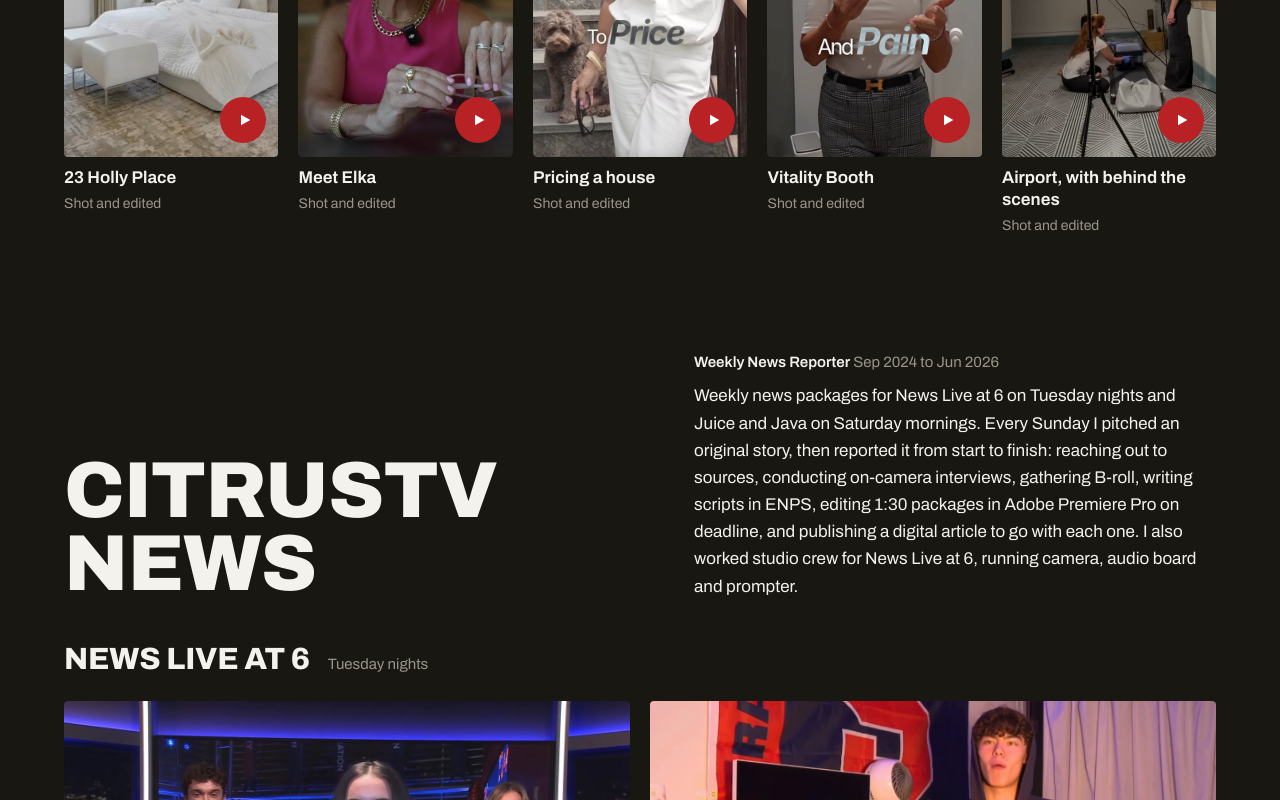
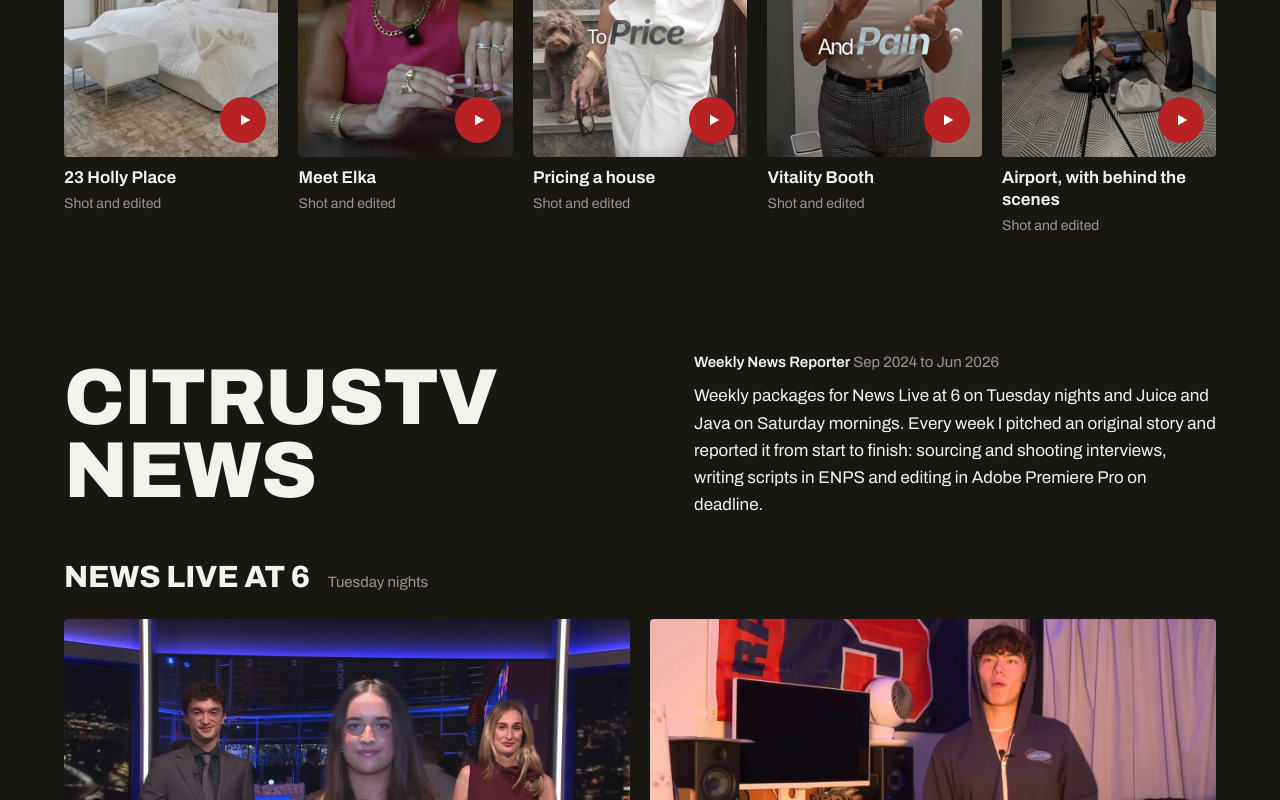
Before and after one commit to zarasuvanto/zarasuvanto.github.io, a plain HTML site: page index.html in a window 1280 px wide. Shown: the part 2383-3183 px from the top of the page. Drawn offline with Linux system fonts and the light colour scheme.

Commit message:
CitrusTV: shorter description, aligned with chapter titles
Co-Authored-By: Claude Opus 5.5 <noreply@anthropic.com>
Claude-Session: https://claude.ai/code/session_013btqU6dvFH5skpZ7Qx4Vc4

```diff
--- a/index.html
+++ b/index.html
@@ -93,7 +93,7 @@ button{font:inherit;color:inherit;background:none;border:0;cursor:pointer}
 
 /* ---------- Chapters ---------- */
 .chapter{padding:clamp(90px,14vh,150px) var(--pad) 0}
-.chapter__head{display:grid;grid-template-columns:minmax(0,1.1fr) minmax(0,1fr);gap:16px 56px;align-items:end;margin-bottom:34px}
+.chapter__head{display:grid;grid-template-columns:minmax(0,1.1fr) minmax(0,1fr);gap:16px 56px;align-items:center;margin-bottom:34px}
 .chapter__title{font-size:clamp(36px,6.2vw,92px)}
 .chapter__meta{display:flex;flex-wrap:wrap;gap:4px 24px;color:var(--mute);font-size:15px;margin-bottom:8px}
 .chapter__meta strong{color:var(--paper);font-weight:600}
@@ -366,7 +366,7 @@ const WORK = [
   {
     id: "citrustv", title: "CitrusTV News", grid: "h2",
     meta: [["Weekly News Reporter", "Sep 2024 to Jun 2026"]],
-    about: "Weekly news packages for News Live at 6 on Tuesday nights and Juice and Java on Saturday mornings. Every Sunday I pitched an original story, then reported it from start to finish: reaching out to sources, conducting on-camera interviews, gathering B-roll, writing scripts in ENPS, editing 1:30 packages in Adobe Premiere Pro on deadline, and publishing a digital article to go with each one. I also worked studio crew for News Live at 6, running camera, audio board and prompter.",
+    about: "Weekly packages for News Live at 6 on Tuesday nights and Juice and Java on Saturday mornings. Every week I pitched an original story and reported it from start to finish: sourcing and shooting interviews, writing scripts in ENPS and editing in Adobe Premiere Pro on deadline.",
     groups: [
       { name: "News Live at 6", note: "Tuesday nights",
         items: [
```
